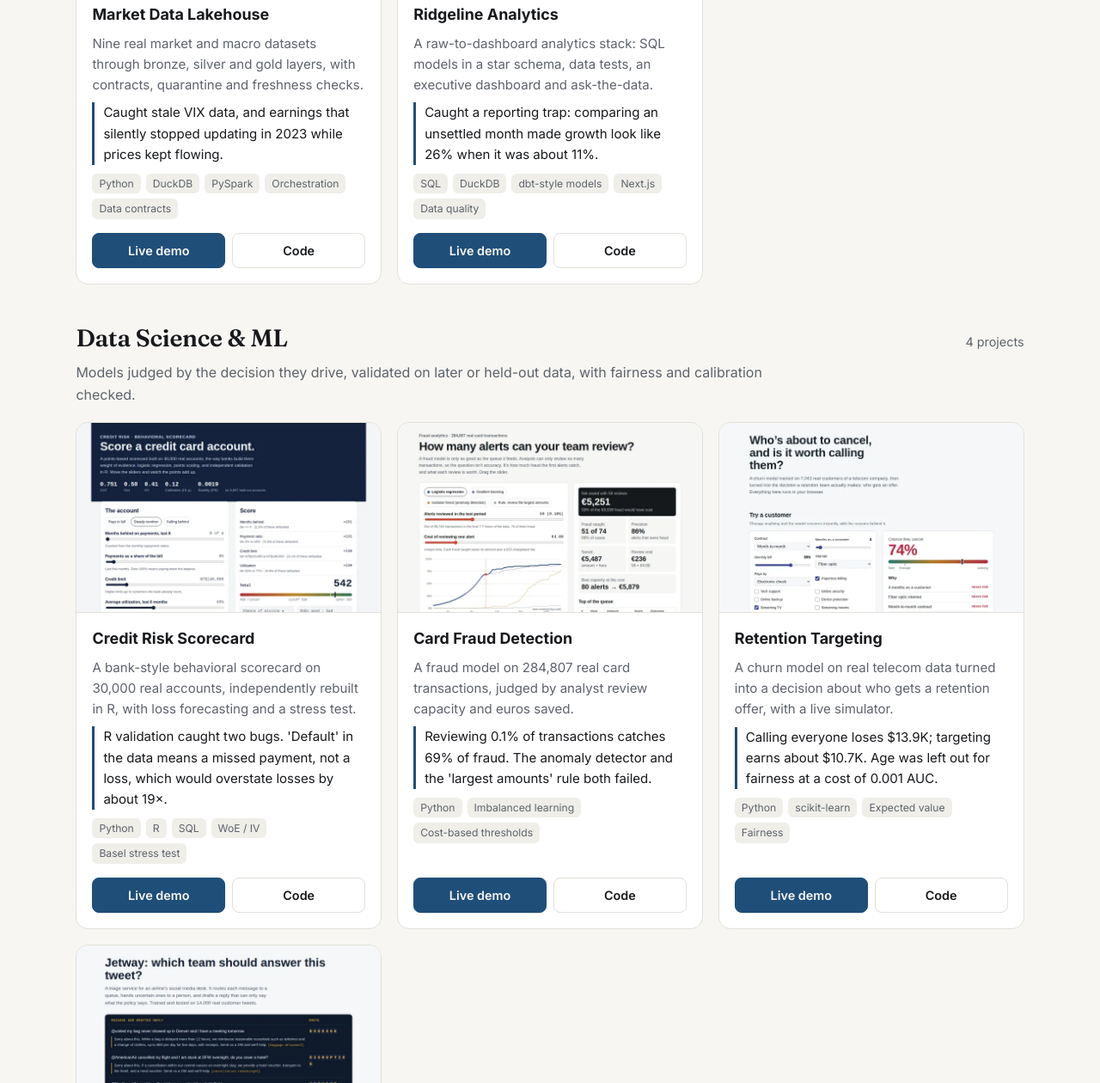
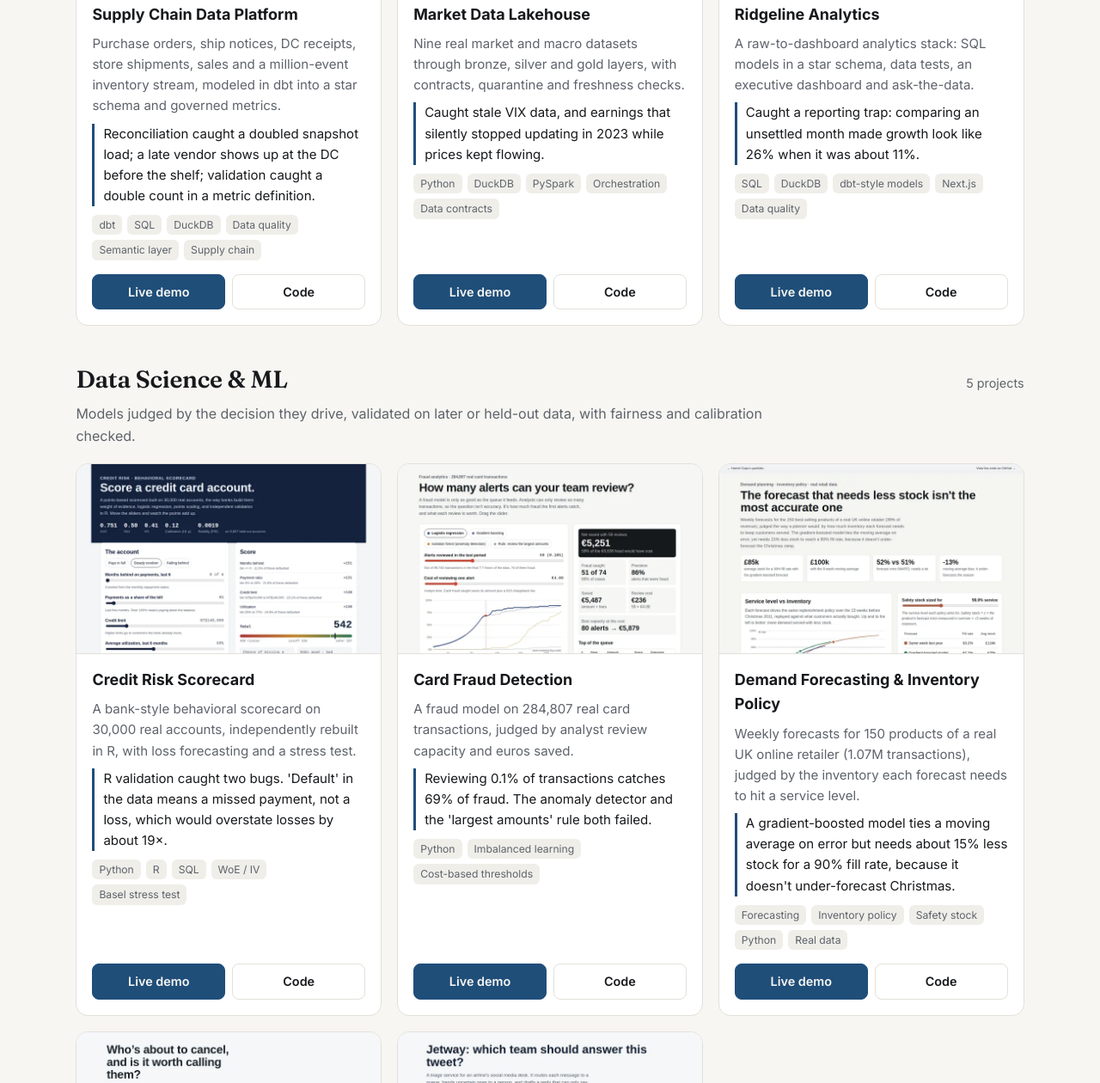
Before and after one commit to harish04010/portfolio, a plain HTML site: page index.html in a window 1280 px wide. Shown: the part 1540-2800 px from the top of the page at 86% size. Drawn offline with Linux system fonts and the light colour scheme.

Commit message:
Add supply chain section: data platform, demand planning, purchasing and production

```diff
--- a/index.html
+++ b/index.html
@@ -132,6 +132,18 @@ const P = {
     what: "A month-end close for a 40-store retailer: POS, card processors and bank matched three ways, with Oracle-format journal entries.",
     result: "Found $36K of processor overbilling and a missing deposit; every clearing account ties to $0.00.",
     tags: ["Excel (1,178 formulas)", "Python", "Reconciliation", "Oracle GL"] },
+  supplychain: { title: "Supply Chain Data Platform", img: "supplychain", live: "https://supply-chain-data-platform-one.vercel.app", repo: "supply-chain-data-platform",
+    what: "Purchase orders, ship notices, DC receipts, store shipments, sales and a million-event inventory stream, modeled in dbt into a star schema and governed metrics.",
+    result: "Reconciliation caught a doubled snapshot load; a late vendor shows up at the DC before the shelf; validation caught a double count in a metric definition.",
+    tags: ["dbt", "SQL", "DuckDB", "Data quality", "Semantic layer", "Supply chain"] },
+  demand: { title: "Demand Forecasting & Inventory Policy", img: "demand", live: "https://demand-inventory-planning.vercel.app", repo: "demand-inventory-planning",
+    what: "Weekly forecasts for 150 products of a real UK online retailer (1.07M transactions), judged by the inventory each forecast needs to hit a service level.",
+    result: "A gradient-boosted model ties a moving average on error but needs about 15% less stock for a 90% fill rate, because it doesn't under-forecast Christmas.",
+    tags: ["Forecasting", "Inventory policy", "Safety stock", "Python", "Real data"] },
+  purchasing: { title: "Purchasing & Production Improvement", img: "purchasing", live: "https://purchasing-production-improvement.vercel.app", repo: "purchasing-production-improvement",
+    what: "Supplier selection on landed cost, shortage early warning, a time study and line balance, defect reduction, and quote automation checked for accuracy.",
+    result: "Capacity from 245 to 327 units a day by moving one task off the bottleneck; top defect from 3.6% to 0.6%; every wrong automated extraction caught.",
+    tags: ["Purchasing", "MRP", "Time study", "Lean / quality", "Automation"] },
   aso: { title: "Academy Sports (ASO): equity research", img: "aso", live: "/cases/aso/", repoPath: "portfolio/tree/main/cases/aso",
     what: "An initiation on a $4B sporting goods retailer: interactive DCF, sensitivity, earnings cross-check, bull and bear debate, catalysts and risks.",
     result: "Hold, base-case value about $71 vs $67.69. The stock prices in store growth with flat comps; margin, not sales, is the lever.",
@@ -151,9 +163,10 @@ const P = {
 };
 const ROLES = [
   { id: "ai", name: "AI Engineering", blurb: "Agents, retrieval, evaluation and serving: systems where a model is one part and the guardrails around it matter as much.", items: ["waybill", "jetway", "lanebench"] },
-  { id: "data-engineering", name: "Data Engineering", blurb: "Pipelines that are incremental, idempotent and tested, with contracts that keep bad data out of the tables people query.", items: ["lakehouse", "ridgeline"] },
-  { id: "data-science", name: "Data Science & ML", blurb: "Models judged by the decision they drive, validated on later or held-out data, with fairness and calibration checked.", items: ["credit", "fraud", "retention", "jetway"] },
-  { id: "analytics", name: "Analytics & BI", blurb: "From raw tables to answers a business can act on, with the cleaning and the caveats shown, not hidden.", items: ["ridgeline", "retention", "fraud", "fpa"] },
+  { id: "data-engineering", name: "Data Engineering", blurb: "Pipelines that are incremental, idempotent and tested, with contracts that keep bad data out of the tables people query.", items: ["supplychain", "lakehouse", "ridgeline"] },
+  { id: "data-science", name: "Data Science & ML", blurb: "Models judged by the decision they drive, validated on later or held-out data, with fairness and calibration checked.", items: ["credit", "fraud", "demand", "retention", "jetway"] },
+  { id: "supply-chain", name: "Supply Chain & Operations", blurb: "Inventory, vendors, freight and routing: the data and decisions that keep product moving from suppliers to shelves.", items: ["supplychain", "demand", "purchasing", "waybill", "haulroute", "lanebench"] },
+  { id: "analytics", name: "Analytics & BI", blurb: "From raw tables to answers a business can act on, with the cleaning and the caveats shown, not hidden.", items: ["ridgeline", "supplychain", "purchasing", "retention", "fraud", "fpa"] },
   { id: "finance", name: "Finance, Treasury & FP&A", blurb: "Close, reconcile, plan and explain. Built in Excel the way finance teams build, with a web view on top.", items: ["treasury", "fpa", "credit"] },
   { id: "software", name: "Software & Systems", blurb: "Performance, correctness and clean architecture: compiled code, typed front ends and services with tests.", items: ["haulroute", "waybill", "lakehouse"] },
   { id: "ventures", name: "Investment & Ventures", blurb: "An equity research initiation, a seed-stage venture memo and a technology commercialization assessment, each built from cited primary sources with a live model.", items: ["aso", "venture", "techcomm", "lakehouse"] },
@@ -169,7 +182,7 @@ document.getElementById("links").innerHTML = [
   ME.phone && `<a class="btn" href="tel:+1${ME.phone.replace(/\D/g, "")}">${ME.phone}</a>`,
 ].filter(Boolean).join("");
 document.getElementById("stats").innerHTML = [
-  [11, "projects + 3 business cases"], [ROLES.filter(r => r.items.length).length, "role areas"],
+  [14, "projects + 3 business cases"], [ROLES.filter(r => r.items.length).length, "role areas"],
   ["Python · SQL", "plus C++, TypeScript, R"], ["Excel · Power BI", "for the finance work"],
 ].map(([b, s]) => `<div><b class="${typeof b === "number" ? "" : "text"}">${b}</b><span>${s}</span></div>`).join("");
 document.getElementById("nav").innerHTML = ROLES.map(r => `<a href="#${r.id}">${r.name}</a>`).join("");
```
Also changed, not shown: img/demand.webp (added), img/purchasing.webp (added), img/supplychain.webp (added), 1 other file.
